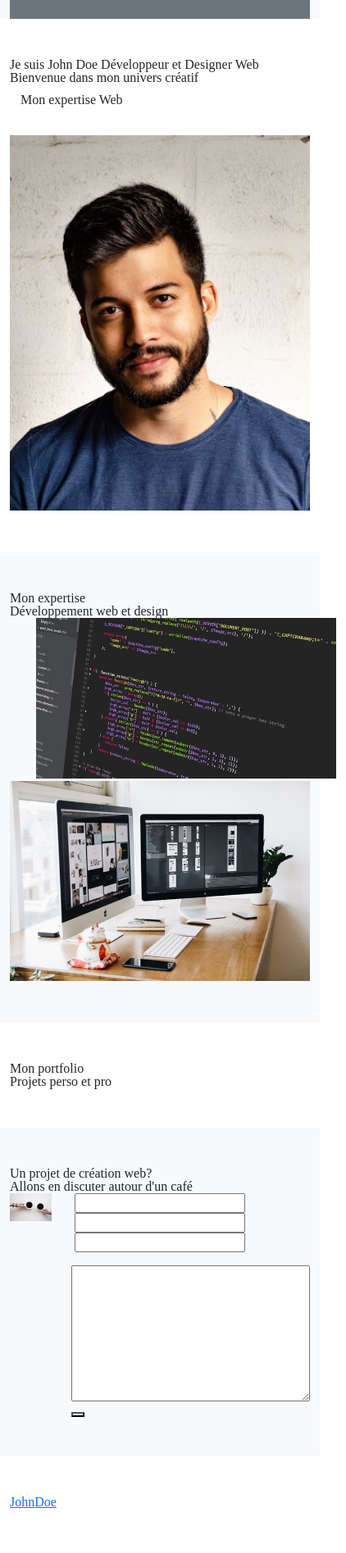
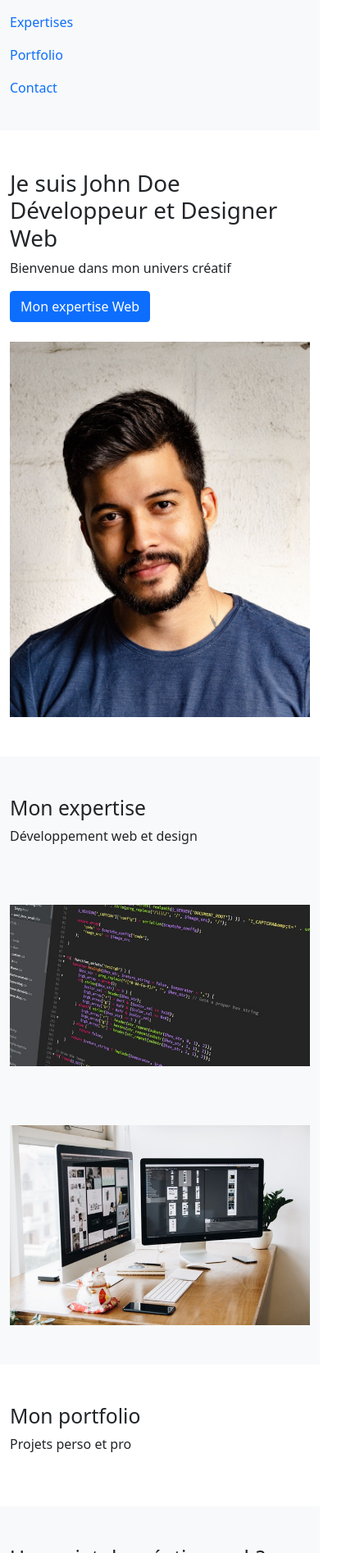
Before and after one commit to JoannaTabbi/Bootstrap_portfolio_exercice, a plain HTML site: page index.html in a window 390 px wide. Shown: the part 105-2000 px from the top of the page at 82% size, 422 px wide, since content can reach past the window. Before the commit the page ends 1946 px from the top, so only its background shows below. Drawn offline with nearby package versions, Linux system fonts and the light colour scheme.

Commit message:
responsive structure

```diff
--- a/index.html
+++ b/index.html
@@ -15,19 +15,19 @@
       integrity="sha384-EVSTQN3/azprG1Anm3QDgpJLIm9Nao0Yz1ztcQTwFspd3yD65VohhpuuCOmLASjC"
       crossorigin="anonymous"
     />
-    <link rel="stylesheet" href="./css/reset.css">
+    <!--  <link rel="stylesheet" href="./css/reset.css" /> -->
   </head>
   <body>
     <header>
-      <nav class="bg-light">
+      <nav class="navbar navbar-expand-md bg-light">
         <div class="container">
-            <a href="#"><span>John</span>Doe</a>
-          <div class="bg-secondary py-4 w-100">
-            <ul>
-                <li><a href="#qui-suis-je">Qui suis-je ?</a></li>
-                <li><a href="#expertises">Expertises</a></li>
-                <li><a href="#portfolio">Portfolio</a></li>
-                <li><a href="#contact">Contact</a></li>
+          <a href="#" class="navbar-brand"><span>John</span>Doe</a>
+          <div class="py-4 w-100">
+            <ul class="navbar-nav justify-content-end">
+              <li class="nav-item"><a class="nav-link" href="#qui-suis-je">Qui suis-je ?</a></li>
+              <li class="nav-item"><a class="nav-link" href="#expertises">Expertises</a></li>
+              <li class="nav-item"><a class="nav-link" href="#portfolio">Portfolio</a></li>
+              <li class="nav-item"><a class="nav-link" href="#contact">Contact</a></li>
             </ul>
           </div>
         </div>
@@ -36,39 +36,51 @@
     <main>
       <section id="qui-suis-je" class="my-5">
         <div class="container">
-          <div class="row gy-4 gy-md-0">
+          <div class="row gy-4 gy-md-0 align-items-center">
             <div class="col-12 col-md-6">
               <h1>Je suis John Doe Développeur et Designer Web</h1>
               <p>Bienvenue dans mon univers créatif</p>
-              <button class="btn">Mon expertise Web</button>
+              <button class="btn btn-primary">Mon expertise Web</button>
             </div>
             <div class="col-12 col-md-6">
-              <img src="./img/portrait.jpg" alt="Portrait de John Doe" class="w-100"/>
+              <img
+                src="./img/portrait.jpg"
+                alt="Portrait de John Doe"
+                class="w-100"
+              />
             </div>
           </div>
         </div>
       </section>
-      <section id="expertises" class="mb-5 bg-light py-5">
+      <section id="expertises" class="bg-light mb-5 py-5">
         <div class="container">
           <h2>Mon expertise</h2>
           <p>Développement web et design</p>
-            <div class="row">
-                <div class="col-md-7">
+          <div class="row gy-4 mt-4 align-items-center">
+            <div class="col-12 col-md-7">
               <div></div>
               <div></div>
               <div></div>
               <div></div>
               <div></div>
             </div>
-                <div class="col-md-3 offset-1">
-                    <img src="./img/code.jpg" alt="Un écran avec des lignes de code" class="w-100">
+            <div class="col-12 col-md-3 offset-0 offset-md-1">
+              <img
+                src="./img/code.jpg"
+                alt="Un écran avec des lignes de code"
+                class="w-100"
+              />
             </div>
           </div>
-            <div class="row">
-                <div class="col-md-3">
-                    <img src="./img/design.jpg" alt="Deux écrans d'ordinateurs avec des images" class="w-100">
+          <div class="row gy-4 mt-4 align-items-center">
+            <div class="col-12 col-md-3">
+              <img
+                src="./img/design.jpg"
+                alt="Deux écrans d'ordinateurs avec des images"
+                class="w-100"
+              />
             </div>
-                <div class="col-md-7 offset-1">
+            <div class="col-12 col-md-7 offset-0 offset-md-1 order-first order-md-last">
               <div></div>
               <div></div>
               <div></div>
@@ -95,32 +107,34 @@
           <h2>Un projet de création web?</h2>
           <p>Allons en discuter autour d'un café</p>
           <div class="row">
-             <div class="col">
-                 <img src="./img/grab-a-coffee.jpg" alt="Une table avec deux cafés" class="w-100">
+            <div class="col-12 col-md-5">
+              <img
+                src="./img/grab-a-coffee.jpg"
+                alt="Une table avec deux cafés"
+                class="w-100"
+              />
             </div>
-             <div class="col">
-                 <form action="">
-                     <div>
-                        <div>
-                            <label for=""></label>
-                            <input type="text">
+            <div class="col-12 col-md-6 offset-md-1">
+              <form action="" class="row">
+                <div class="col-md-6 my-2">
+                  <label for="firstName" class="form-label">Prénom</label>
+                  <input type="text" id="firstName" name="firstName" class="form-control" />
                 </div>
-                         <div>
-                            <label for=""></label>
-                            <input type="text">
+                <div class="col-md-6 my-2">
+                  <label for="lastName" class="form-label">Nom</label>
+                  <input type="text" id="lastName" name="lastName" class="form-control" />
                 </div>
+                <div class="col-12 my-2">
+                  <label for="email" class="form-label">Adresse email</label>
+                  <input type="email" id="email" name="email" class="form-control" />
                 </div>
-                     <div>
-                        <label for=""></label>
-                        <input type="text">
+                <div class="col-12 my-2">
+                  <label for="message" class="form-label" >Message</label>
+                  <textarea name="message" id="message" class="form-control"></textarea>
                 </div>
-                     <div>
-                        <label for=""></label>
-                        <textarea name="" id="" cols="30" rows="10">
-                        </textarea>
+                <div class="col-12 my-2">
+                    <button class="btn btn-primary w-100">Envoyer</button>
                 </div>
-                     <button></button>
-
               </form>
             </div>
           </div>
@@ -128,22 +142,28 @@
       </section>
     </main>
 
-    <footer>
-        <div class="container">
-            <div class="row">
-                <div class="col">
-                    <a href="#"><span>John</span>Doe</a>
+    <footer class="border-top">
+      <div class="container py-5">
+        <div class="row align-items-center">
+          <div class="col-12 col-mb-4">
+            <a href="#" class="navbar-brand"><span>John</span>Doe</a>
           </div>
-                <div class="col">
-                    <ul>
+          <div class="col-12 col-mb-4 text-md-center">
+            <ul class="list-unstyled">
               <li><a href=""></a></li>
             </ul>
           </div>
-                <div class="col">
-                    <ul>
-                        <li><a href=""><i></i></a></li>
-                        <li><a href=""><i></i></a></li>
-                        <li><a href=""><i></i></a></li>
+          <div class="col-12 col-mb-4 text-md-end">
+            <ul class="list-inline">
+              <li class="list-inline-item">
+                <a href=""><i></i></a>
+              </li>
+              <li class="list-inline-item">
+                <a href=""><i></i></a>
+              </li>
+              <li class="list-inline-item">
+                <a href=""><i></i></a>
+              </li>
             </ul>
           </div>
         </div>
```
Lines whose indentation alone changed are shown as unchanged.
